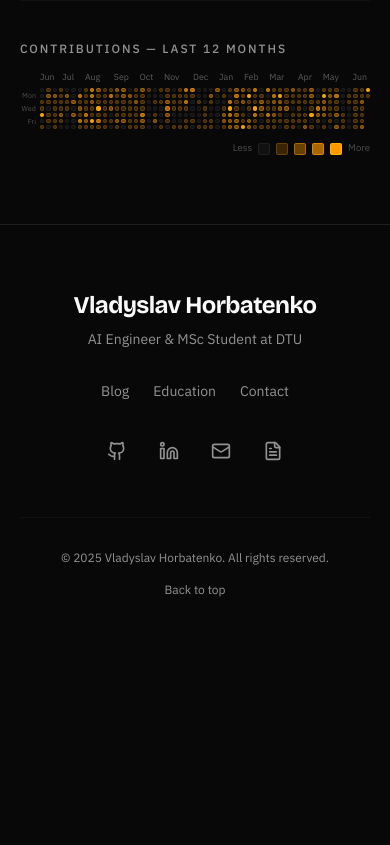
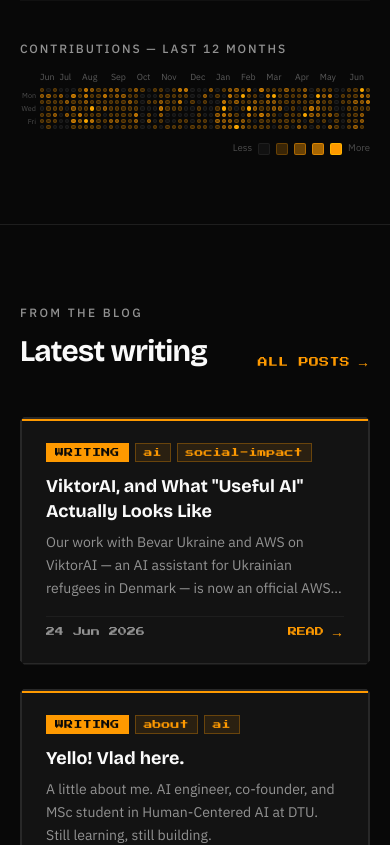
Before and after one commit to rifolio/rifolio.github.io, a React (Vite) app: page / in a window 390 px wide. Shown: the part 4940-5785 px from the top of the page. Before the commit the page ends 5602 px from the top, so only its background shows below. Built offline with nearby package versions, Linux system fonts and the light colour scheme; no server answers.

Commit message:
Blogpost section on main page

```diff
--- a/src/components/pages/Home.jsx
+++ b/src/components/pages/Home.jsx
@@ -5,6 +5,7 @@ import About from "@/components/sections/About.jsx";
 import GithubStats from "@/components/sections/GithubStats.jsx";
 import Experience from "@/components/sections/Experience.jsx";
 import Education from "@/components/sections/Education.jsx";
+import LatestWriting from "@/components/sections/LatestWriting.jsx";
 import FooterSection from "@/components/ui/footer";
 
 function Home() {
@@ -23,6 +24,7 @@ function Home() {
           <Experience />
           <Education />
           <GithubStats />
+          <LatestWriting />
         </main>
         <FooterSection />
       </div>
--- /dev/null
+++ b/src/components/sections/LatestWriting.jsx
@@ -0,0 +1,125 @@
+import { motion } from "framer-motion";
+import { Link } from "react-router-dom";
+import { loadPosts } from "@/lib/blog.js";
+
+const motionSafe = {
+  initial: { opacity: 0, y: 12 },
+  whileInView: { opacity: 1, y: 0 },
+  viewport: { once: true, margin: "-48px" },
+  transition: { duration: 0.4, ease: [0.2, 0.8, 0.2, 1] },
+};
+
+function formatDate(dateStr) {
+  if (!dateStr) return "";
+  const d = new Date(String(dateStr));
+  if (isNaN(d.getTime())) return String(dateStr);
+  return d.toLocaleDateString("en-GB", { day: "numeric", month: "short", year: "numeric" });
+}
+
+function PreviewCard({ post }) {
+  return (
+    <Link
+      to={`/blog/${post.slug}`}
+      className="group flex h-full flex-col relative bg-card border-2 border-border hover:border-primary transition-colors duration-200 p-6 focus:outline-none focus-visible:ring-2 focus-visible:ring-primary"
+      style={{
+        clipPath:
+          "polygon(4px 0%, calc(100% - 4px) 0%, 100% 4px, 100% calc(100% - 4px), calc(100% - 4px) 100%, 4px 100%, 0% calc(100% - 4px), 0% 4px)",
+      }}
+    >
+      {/* Amber pixel accent bar */}
+      <div className="absolute top-0 left-0 right-0 h-0.5 bg-primary group-hover:h-1 transition-all duration-200" />
+
+      {/* Category + tags */}
+      <div className="flex flex-wrap items-center gap-1.5 mb-3">
+        <span className="font-pixel text-[9px] leading-none px-2 py-1 bg-primary text-background border border-primary uppercase tracking-wide">
+          {post.type === "project" ? "Project" : "Writing"}
+        </span>
+        {Array.isArray(post.tags) &&
+          post.tags.slice(0, 2).map((tag) => (
+            <span
+              key={tag}
+              className="font-pixel text-[9px] leading-none px-2 py-1 bg-primary/10 text-primary border border-primary/30"
+            >
+              {tag}
+            </span>
+          ))}
+      </div>
+
+      {/* Title */}
+      <h3 className="font-display-hero text-lg sm:text-xl font-bold text-foreground group-hover:text-primary transition-colors duration-200 leading-snug mb-2">
+        {post.title}
+      </h3>
+
+      {/* Excerpt */}
+      {post.excerpt && (
+        <p className="text-sm text-muted-foreground leading-relaxed line-clamp-3 mb-4">
+          {post.excerpt}
+        </p>
+      )}
+
+      {/* Footer: date + read link */}
+      <div className="flex items-center justify-between mt-auto pt-2 border-t border-border/50">
+        <time className="font-pixel text-[9px] text-muted-foreground">
+          {formatDate(post.date)}
+        </time>
+        <span className="inline-flex items-center gap-1.5 text-primary">
+          <span className="font-pixel text-[9px] leading-none group-hover:underline">
+            READ
+          </span>
+          <span className="text-sm leading-none transition-transform duration-200 group-hover:translate-x-0.5">
+            →
+          </span>
+        </span>
+      </div>
+    </Link>
+  );
+}
+
+export default function LatestWriting() {
+  const posts = loadPosts().slice(0, 3);
+  if (posts.length === 0) return null;
+
+  return (
+    <section
+      id="writing"
+      className="section-wrap py-20 sm:py-28 safe-px border-t border-border"
+    >
+      <div className="max-w-6xl mx-auto">
+        <motion.div
+          className="mb-12 flex flex-wrap items-end justify-between gap-4"
+          {...motionSafe}
+        >
+          <div className="max-w-2xl">
+            <p className="text-xs font-medium uppercase tracking-[0.2em] text-muted-foreground mb-3">
+              From the blog
+            </p>
+            <h2 className="font-display text-3xl sm:text-4xl font-bold tracking-tight">
+              Latest writing
+            </h2>
+          </div>
+          <Link
+            to="/blog"
+            className="group inline-flex items-center gap-1.5 text-primary hover:text-primary/70 transition-colors"
+          >
+            <span className="font-pixel text-[10px] leading-none tracking-wide uppercase group-hover:underline">
+              All posts
+            </span>
+            <span className="text-sm leading-none transition-transform duration-200 group-hover:translate-x-0.5">
+              →
+            </span>
+          </Link>
+        </motion.div>
+
+        <motion.div
+          className="grid grid-cols-1 sm:grid-cols-2 lg:grid-cols-3 gap-6"
+          {...motionSafe}
+          transition={{ ...motionSafe.transition, delay: 0.06 }}
+        >
+          {posts.map((post) => (
+            <PreviewCard key={post.slug} post={post} />
+          ))}
+        </motion.div>
+      </div>
+    </section>
+  );
+}
--- a/src/data/github.json
+++ b/src/data/github.json
@@ -3,43 +3,8 @@
   "followers": 23,
   "following": 41,
   "stars": 13,
-  "contributionsTotal": 1865,
+  "contributionsTotal": 1930,
   "weeks": [
-    {
-      "date": "2025-06-15",
-      "count": 0,
-      "level": 0
-    },
-    {
-      "date": "2025-06-16",
-      "count": 0,
-      "level": 0
-    },
-    {
-      "date": "2025-06-17",
-      "count": 2,
-      "level": 1
-    },
-    {
-      "date": "2025-06-18",
-      "count": 1,
-      "level": 1
-    },
-    {
-      "date": "2025-06-19",
-      "count": 23,
-      "level": 4
-    },
-    {
-      "date": "2025-06-20",
-      "count": 0,
-      "level": 0
-    },
-    {
-      "date": "2025-06-21",
-      "count": 3,
-      "level": 1
-    },
     {
       "date": "2025-06-22",
       "count": 5,
@@ -1782,7 +1747,7 @@
     },
     {
       "date": "2026-06-05",
-      "count": 2,
+      "count": 4,
       "level": 1
     },
     {
@@ -1832,9 +1797,54 @@
     },
     {
       "date": "2026-06-15",
+      "count": 19,
+      "level": 3
+    },
+    {
+      "date": "2026-06-16",
+      "count": 14,
+      "level": 2
+    },
+    {
+      "date": "2026-06-17",
+      "count": 2,
+      "level": 1
+    },
+    {
+      "date": "2026-06-18",
+      "count": 10,
+      "level": 2
+    },
+    {
+      "date": "2026-06-19",
+      "count": 11,
+      "level": 2
+    },
+    {
+      "date": "2026-06-20",
       "count": 5,
+      "level": 1
+    },
+    {
+      "date": "2026-06-21",
+      "count": 7,
+      "level": 1
+    },
+    {
+      "date": "2026-06-22",
+      "count": 11,
+      "level": 2
+    },
+    {
+      "date": "2026-06-23",
+      "count": 16,
+      "level": 3
+    },
+    {
+      "date": "2026-06-24",
+      "count": 2,
       "level": 1
     }
   ],
-  "updatedAt": "2026-06-15T00:16:21.510Z"
+  "updatedAt": "2026-06-24T11:21:54.713Z"
 }
```
